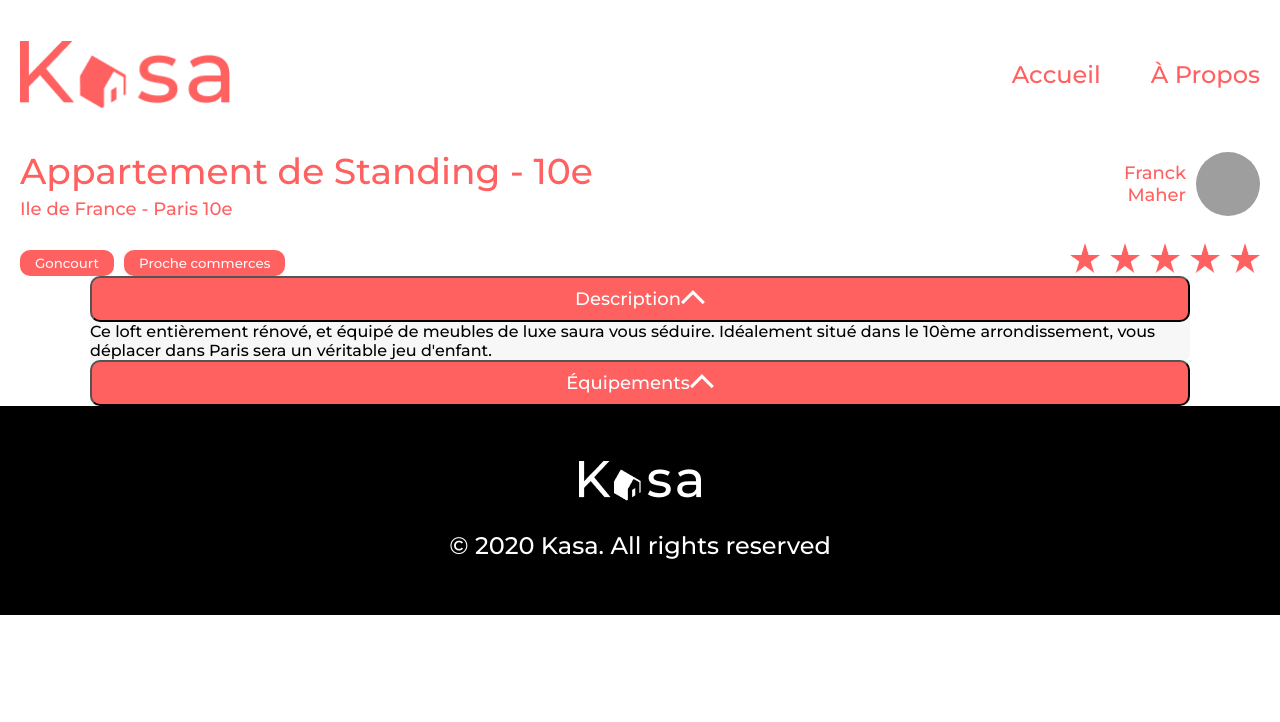
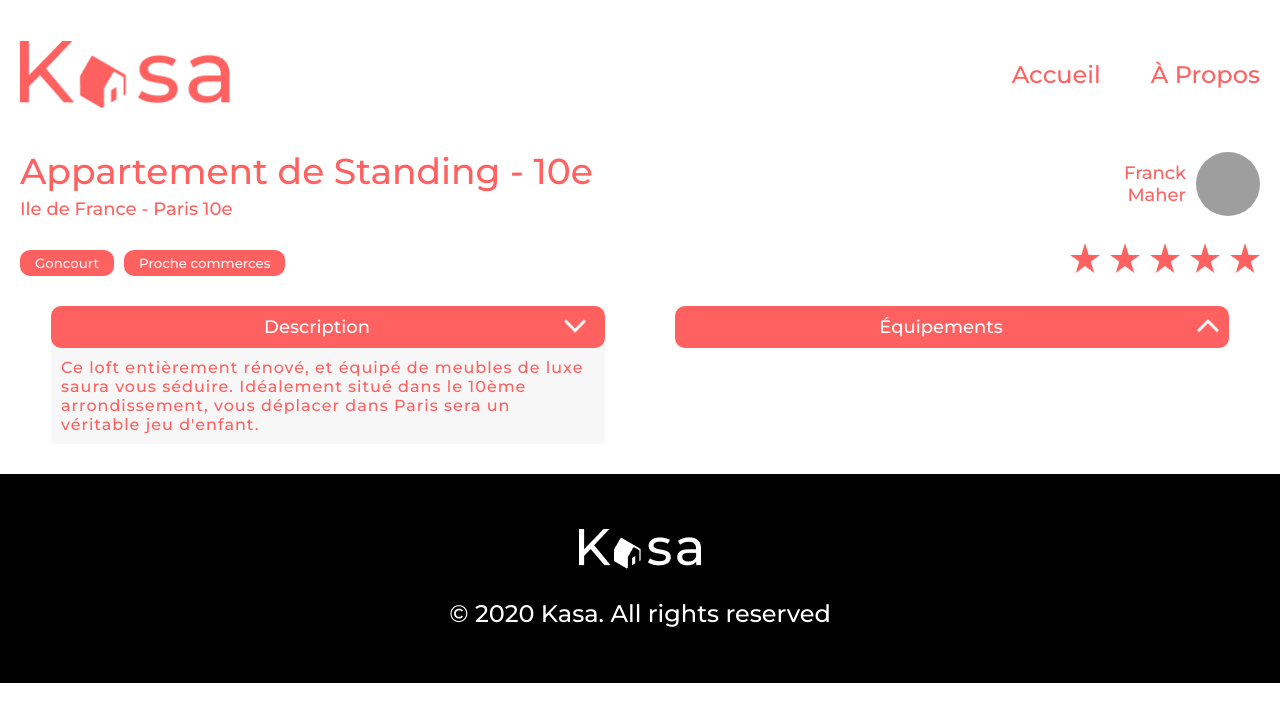
Before and after one commit to No0910/Kasa, a React (Create React App) app in the folder kasa_p7/: page /Logement/0979876d in a window 1280 px wide. Both pictures are taken after a click on the button "Description". Shown: the top 722 px of the page. Built offline with nearby package versions, Linux system fonts and the light colour scheme; grey boxes are pictures that could not be loaded.

Commit message:
Partie Collapse logement ok

```diff
--- a/kasa_p7/src/components/Collapse/index.css
+++ b/kasa_p7/src/components/Collapse/index.css
@@ -1,30 +1,66 @@
 
 .Collapse{
     background-color: #F7F7F7;
-    max-width: 1100px;
+    max-width: 1240px;
     border-bottom-left-radius: 5px;
     border-bottom-right-radius: 5px;
     margin: 0 auto;
 }
 
-.Collapse button {
+button.Collapse_title {
     background-color: #FF6060;
     color:#ffff;
     border-radius: 10px;
     font-weight: 500;
-    font-size: clamp(13px, 2vw, 18px);
+    font-size: 18px;
     padding: 10px 15px;
     cursor: pointer;
+    border:none;
 }
 
-.Collapse button .arrow {
+img.arrow {
     transition: all 0.2s ease-in-out;
+    width: 15.56px;
 }
 
-.Collapse button .arrow .arrow_up{
+img.arrow.arrow_up{
+    position: relative;
+    left: 37%;
+    width: 22px;
+}
+
+img.arrow.arrow_up{
+    transform: rotate(180deg);
+}
+
+img.arrow.arrow_down{
+    position: relative;
+    left: 37%;
+    width: 22px;
+}
+
+img.arrow_down{
     transform: rotate(0deg);
 }
 
-.Collapse button .arrow .arrow_down{
-    transform: rotate(180deg);
+.Collapse_content{
+        display: flex;
+        flex-direction: column;
+        gap: 5px;
+        letter-spacing: 1px;
+        visibility: visible;
+        opacity: 1;
+        height: auto;
+        padding: 10px;
+        letter-spacing: 1px;
+        font-size: clamp(12px, 2vw, 16px);
+        color: #FF6060;
+        transition: visibility 0.5s ease-in-out,
+                    opacity 0.5s ease-in-out,
+                    height 0.2s ease-in-out;
 }
+
+ul {
+    list-style-type: none;
+    padding: 0;
+}
--- a/kasa_p7/src/components/Collapse/index.jsx
+++ b/kasa_p7/src/components/Collapse/index.jsx
@@ -1,7 +1,6 @@
 import "../../components/Collapse/index.css";
 import React, { useState } from "react";
 import arrow from '../../assets/arrow.png';
-
 
 const style = {
   collapsed: {
@@ -26,7 +25,8 @@ function Collapse ({title, content}) {
 
   return (
     <div className ="Collapse">
-      <button style={style.buttonStyle} onClick={() => toggleCollapse(!isVisible)}>
+
+        <button className="Collapse_title" style={style.buttonStyle} onClick={() => toggleCollapse()}>
           {title}
           <img
               className={isVisible ? "arrow arrow_up" : "arrow arrow_down"}
@@ -35,7 +35,7 @@ function Collapse ({title, content}) {
           />
         </button>
 
-      <div className={isVisible ? "Collapse_Show_Content" : "Collapse_Hidden_Content"}>
+        <div className="Collapse_content" style={isVisible ? style.expanded : style.collapsed} aria-expanded={isVisible}>
                 {Array.isArray(content) ? content.map((item, index) => {
                     return (
                         <p key={index}>{item}</p>
@@ -44,6 +44,7 @@ function Collapse ({title, content}) {
                 }
         </div>
     </div>
+
   );
 }
 
--- a/kasa_p7/src/pages/Logement/index.css
+++ b/kasa_p7/src/pages/Logement/index.css
@@ -88,3 +88,15 @@
     display: flex;
     gap: 10px;
 }
+
+.logement_collapse{
+    display: flex;
+    justify-content: space-between;
+    gap: 70px;
+    margin: 30px auto;
+    width: 95%;
+}
+
+.collapse_container{
+    width: 50%;
+}
--- a/kasa_p7/src/pages/Logement/index.jsx
+++ b/kasa_p7/src/pages/Logement/index.jsx
@@ -32,7 +32,7 @@ function Logement() {
   const description = logement.description;
 
   // Récupération des valeurs de l'item collapse 'Equipements'
-  const equipements = logement.equipements;
+  const equipments = logement.equipments;
 
   return (
     <main className="Logement_main">
@@ -76,18 +76,26 @@ function Logement() {
 
             </div>
 
-            <div className="logement_collapse">
+          <div className='logement_collapse'>
 
-                <div className="logement_collapse_item">
-                <Collapse title={'Description'} content={description} />
-                </div>
+            <div className='collapse_container'>
+                <Collapse
+                title= "Description"
+                content= {description}
+                />
+            </div>
 
-                <div className="logement_collapse_item">
-                <Collapse title={'Équipements'} content={equipements}/>
-                </div>
+            <div className='collapse_container'>
+                <Collapse
+                title="Équipements"
+                content={
+                  <ul>{equipments.map((equipment) =>
+                    <li key={equipment}>{equipment}</li>)}
+                  </ul>}
+                />
+            </div>
 
-
-            </div>
+        </div>
       </div>
     </main>
 
```
Lines whose indentation alone changed are shown as unchanged.
